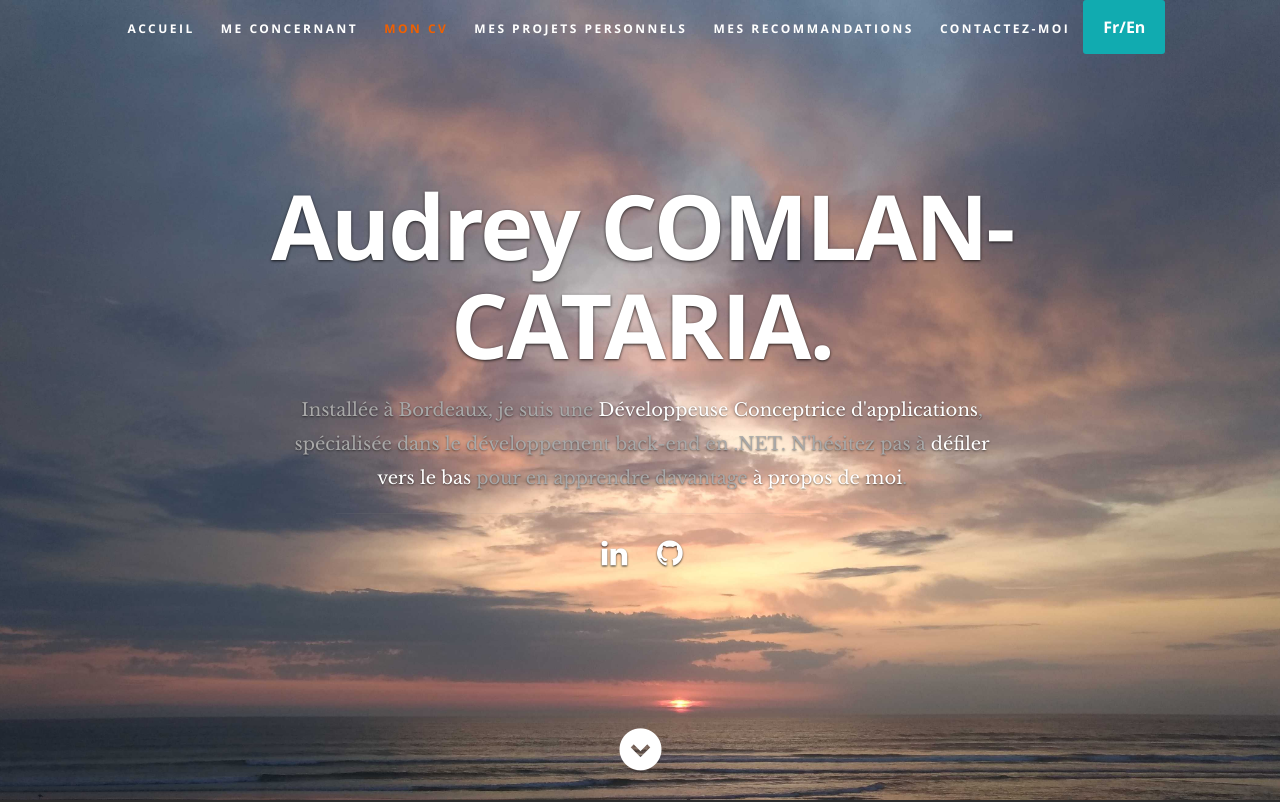
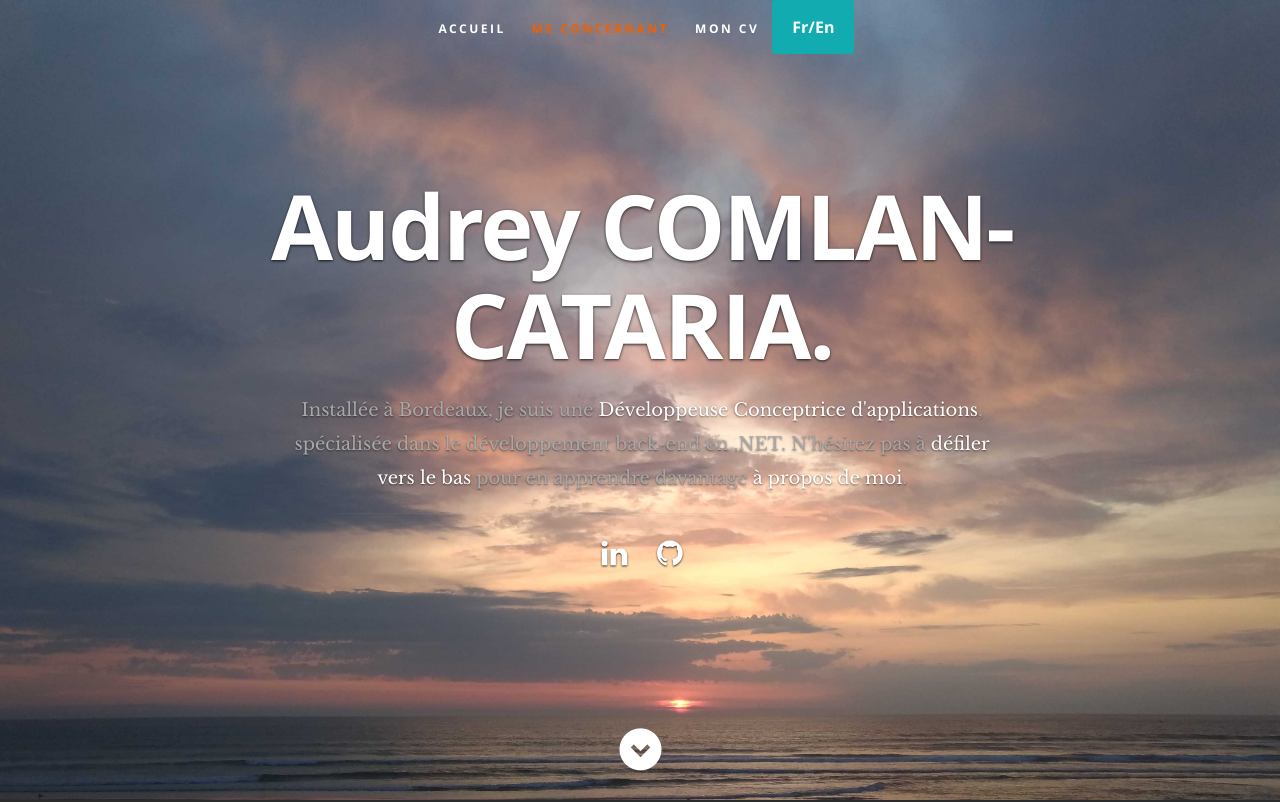
Before and after one commit to Koulikana/resume, a React (Create React App) app: page / in a window 1280 px wide. Shown: the top 802 px of the page. Built offline with nearby package versions, Linux system fonts and the light colour scheme.

Commit message:
Portfolio, testimonials & contact sections hidden

```diff
--- a/src/App.js
+++ b/src/App.js
@@ -38,9 +38,9 @@ class App extends Component {
         <Header resumeData={this.state.resumeData} handleLanguage={this.handleLanguage} />
         <About resumeData={this.state.resumeData} />
         <Resume resumeData={this.state.resumeData} />
-        <Portfolio resumeData={this.state.resumeData} />
-        <Testimonials resumeData={this.state.resumeData} />
-        <ContactUs resumeData={this.state.resumeData} />
+        {/* <Portfolio resumeData={this.state.resumeData} /> */}
+        {/* <Testimonials resumeData={this.state.resumeData} /> */}
+        {/* <ContactUs resumeData={this.state.resumeData} /> */}
         <Footer resumeData={this.state.resumeData} />
       </div>
     );
--- a/src/components/header/header.js
+++ b/src/components/header/header.js
@@ -29,7 +29,7 @@ export default class Header extends Component {
                   {resumeData.header.resume}
                 </a>
               </li>
-              <li>
+              {/* <li>
                 <a className="smoothscroll" href="#portfolio">
                   {resumeData.header.works}
                 </a>
@@ -43,7 +43,7 @@ export default class Header extends Component {
                 <a className="smoothscroll" href="#contact">
                   {resumeData.header.contact}
                 </a>
-              </li>
+              </li> */}
               <li>
                 <button onClick={this.props.handleLanguage}>Fr/En</button>
               </li>
```
